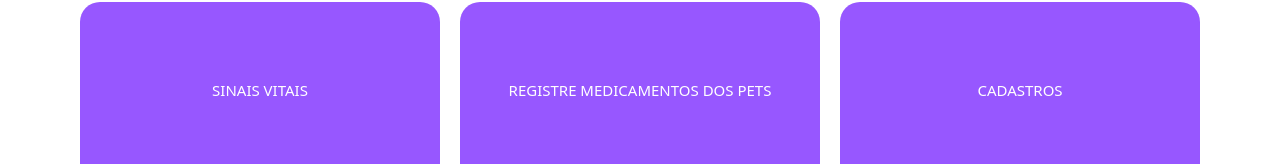
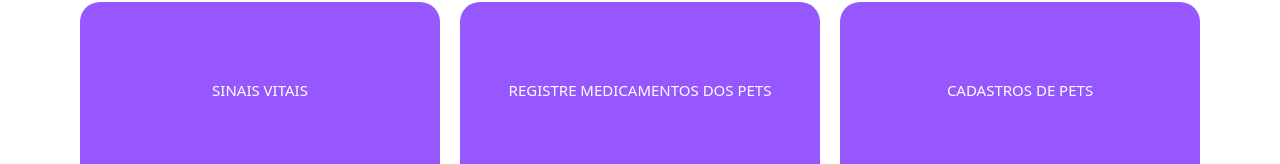
Before and after one commit to LucasAlmeida-jpg/helpet, a Vue app: page /admin in a window 1280 px wide. Shown: the part 146-310 px from the top of the page. Built offline with nearby package versions, Linux system fonts and the light colour scheme.

Commit message:
new adjustment

```diff
--- a/src/views/admin/AdminView.vue
+++ b/src/views/admin/AdminView.vue
@@ -13,7 +13,7 @@
       </div>
       <div class="col">
         <router-link to="/cadastroAdmin">
-          <h4>Cadastros</h4>
+          <h4>Cadastros de Pets</h4>
         </router-link>
       </div>
     </div>
--- a/src/views/admin/CadastroAdminView.vue
+++ b/src/views/admin/CadastroAdminView.vue
@@ -6,7 +6,7 @@
       <div class="tab-pane fade show active" id="pills-home" role="tabpanel" aria-labelledby="pills-home-tab"
         tabindex="0">
         <div class="text-center my-5">
-          <h1 class="sinais">Cadastros</h1>
+          <h1 class="sinais">Cadastros de PETS</h1>
           <img src="@/assets/logo_helpett.png" alt="">
         </div>
         <form class="mb-5">
```
